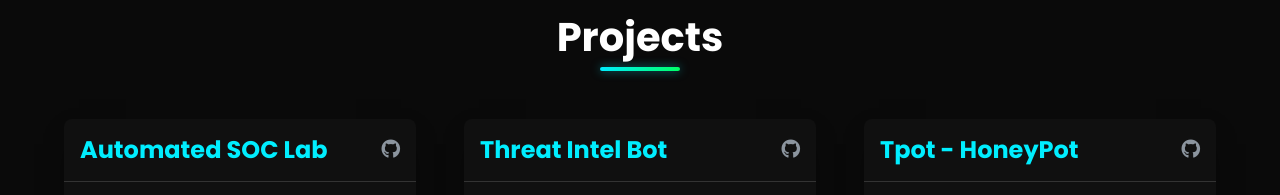
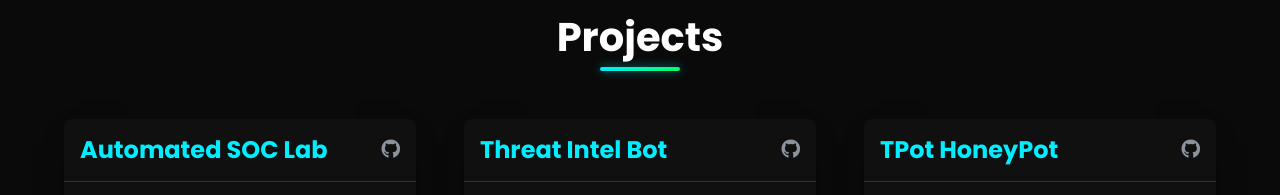
Before and after one commit to cyb3rsec-me/cyb3rsec-me.github.io, a plain HTML site: page index.html in a window 1280 px wide. Shown: the part 2220-2415 px from the top of the page. Drawn offline with Linux system fonts and the light colour scheme.

Commit message:
Update index.html

```diff
--- a/index.html
+++ b/index.html
@@ -203,7 +203,7 @@
                 <!-- Project 3 -->
                 <div class="project-card">
                     <div class="project-header">
-                        <h3>Tpot - HoneyPot</h3>
+                        <h3>TPot HoneyPot</h3>
                         <div class="project-links">
                             <a href="https://cyb3rsec.hashnode.dev/setting-up-t-pot-honeypot-on-microsoft-azure-a-comprehensive-threat-monitoring-guide" target="_blank"><i class="fab fa-github"></i></a>
                         </div>
```
